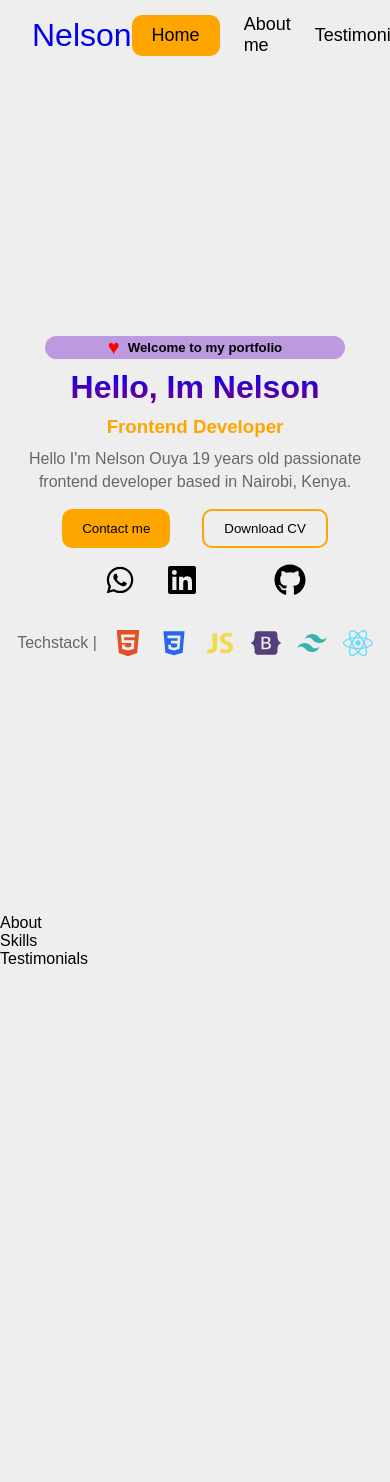
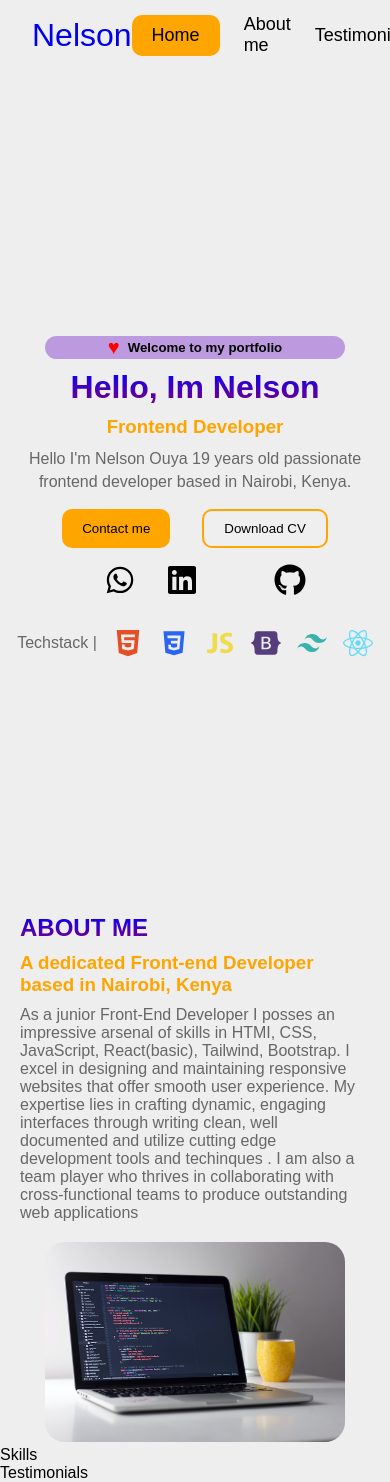
Before and after one commit to Nelson2023-2024/Portifolio, a React (Vite) app: page / in a window 390 px wide. Shown: the top 1482 px of the page. Before the commit the page ends 968 px from the top, so only its background shows below. Built offline with nearby package versions, Linux system fonts and the light colour scheme; some icons are missing.

Commit message:
Added JSX, styling and responsive design for the about section

```diff
--- a/src/Components/About.jsx
+++ b/src/Components/About.jsx
@@ -1,8 +1,24 @@
 import React from 'react'
+import Laptop from '../assets/laptop.jpg'
 
 function About() {
   return (
-    <div>About</div>
+    <>
+      <section className='about__section'>
+        <div className="container">
+          {/* image */}
+          <div className='about__img'>
+            <img src={Laptop} alt="" />
+          </div>
+          {/* text-content */}
+          <div className='about__data'>
+            <h2>ABOUT ME</h2>
+            <h3>A dedicated Front-end Developer based in Nairobi, Kenya</h3>
+            <p>As a junior Front-End Developer I posses an impressive arsenal of skills in HTMI, CSS, JavaScript, React(basic), Tailwind, Bootstrap. I excel in designing and maintaining responsive websites that offer smooth user experience. My expertise lies in crafting dynamic, engaging interfaces through writing clean, well documented and utilize cutting edge development tools and techinques . I am also a team player who thrives in collaborating with cross-functional teams to produce outstanding web applications</p>
+          </div>
+        </div>
+      </section>
+    </>
   )
 }
 
--- a/src/Pages/Home/home.css
+++ b/src/Pages/Home/home.css
@@ -180,3 +180,47 @@ nav .links .active{
     margin-top: 1rem;
 }
 }
+
+/* ******************ABOUT************************ */
+.about__section .container{
+    display:grid;
+    grid-template-columns: 350px 450px;
+    justify-content: center;
+    align-items: center;
+}
+
+.about__section .container .about__img img{
+    width: 300px;
+    border-radius: 20px;
+}
+
+.about__section .container .about__data h2{
+    background: linear-gradient(blue, purple);
+    background-clip: text;
+    color: transparent;
+    margin-bottom: 10px;
+}
+.about__section .container .about__data h3{
+    color: orange;
+    margin-bottom: 10px;
+}
+.about__section .container .about__data p{
+    text-wrap: balance;
+    color: rgb(104, 103, 103);
+
+}
+
+@media (max-width:820px){
+    .about__section .container{
+    display:flex;
+    flex-direction: column;
+    align-items: center;
+    padding-inline: 20px;
+
+    }
+.about__section .container .about__img{
+  order: 2;
+  margin-top: 20px;
+}
+
+}
--- a/src/index.css
+++ b/src/index.css
@@ -15,7 +15,7 @@ h2{
     font-size: 1.5rem;
 }
 .container{
-    width: 1200px;
+    max-width: 1200px;
     margin: auto;
 }
 body{
```
